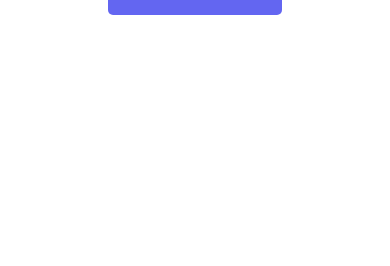
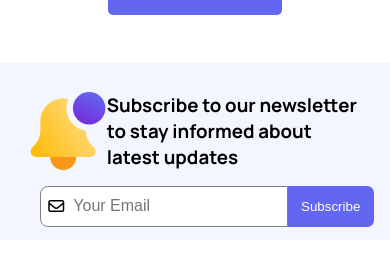
Before and after one commit to eriknyberg91/inlamningsuppgift-jsreact, a React (Vite) app: page / in a window 390 px wide. Shown: the part 3288-3554 px from the top of the page. Before the commit the page ends 3351 px from the top, so only its background shows below. Built offline with nearby package versions, Linux system fonts and the light colour scheme; no server answers.

Commit message:
Responsive Footer

```diff
--- a/src/App.jsx
+++ b/src/App.jsx
@@ -13,6 +13,7 @@ import HowDoesItWork from './components/HowDoesItWork'
 import ProductInfo from './components/ProductInfo'
 import Clients from './components/Clients'
 import FAQ from './components/FAQ'
+import Footer from './components/Footer'
 
 const App = () => {
 
@@ -59,6 +60,7 @@ const App = () => {
       <ProductInfo />
       <Clients />
       <FAQ />
+      <Footer />
     </div>
   )
 }
--- /dev/null
+++ b/src/components/Footer.css
@@ -0,0 +1,64 @@
+.footer-container {
+    display: flex;
+    flex-direction: column;
+    align-items: center;
+    justify-content: center;
+    background-color: var(--color-gray-100);
+    margin-bottom: 3rem;
+    padding: .8rem
+}
+
+.footer-info-container {
+    display: flex;
+    flex-direction: row;
+    align-items: center;
+    justify-content: center;
+    padding: 1rem
+}
+
+
+.footer-input-container {
+    display: flex;
+    position: relative;
+    margin-left: 1.5rem;
+}
+
+#footer-icon {
+    position: absolute;
+    top: 50%;
+    left: 0.5rem;
+    transform: translateY(-50%);
+}
+
+.footer-input {
+    font-size: 1rem;
+    padding: 0.4rem;
+    padding-left: 2rem;
+    border-radius: .5em 0 0 .5em;
+    border: 1px solid gray;
+}
+
+
+.footer-input-container button {
+    background-color: #6366F1;
+    color: #fff;
+    padding: 0.5rem;
+    border-radius: 0 .5em .5em 0;
+    border: none;
+    padding: 1em;
+}
+
+@media (min-width: 768px) {
+    .footer-container {
+        display: flex;
+        flex-direction: row;
+    }
+
+    .footer-info-container img {
+        margin-right: 1rem;
+    }
+
+}
+@media (min-width: 1400px) {
+
+}
--- /dev/null
+++ b/src/components/Footer.jsx
@@ -0,0 +1,23 @@
+import React from 'react'
+import './Footer.css'
+import Notification from '../img/notification.svg'
+
+const Footer = () => {
+  return (
+    <footer>
+        <div class="footer-container">
+            <div className="footer-info-container">
+            <img src={Notification} alt="" />
+            <h3>Subscribe to our newsletter to stay informed about latest updates</h3>
+            </div>
+            <div class="footer-input-container">
+                <i class="fa-regular fa-envelope" id="footer-icon"></i>
+                <input class="footer-input" type="text" placeholder="Your Email" />
+                <button class="footer-button">Subscribe</button>
+            </div>
+        </div>
+    </footer>
+  )
+}
+
+export default Footer
```
Also changed, not shown: src/img/notification.svg (added).
